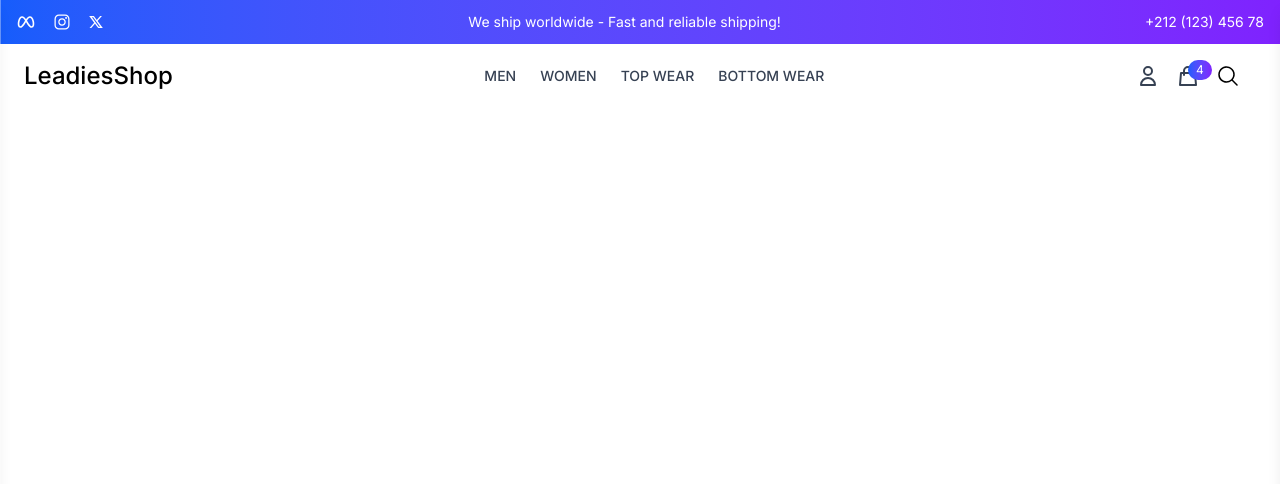
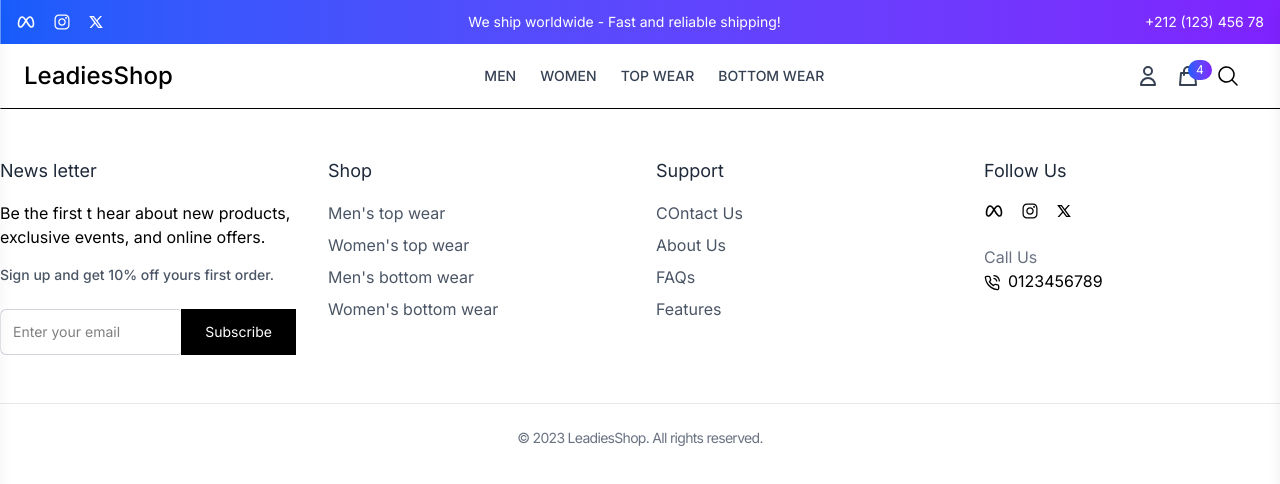
Before and after one commit to salmaelakhal/fullstack-mern-ecommerce, a React (Vite) app in the folder frontend/: page / in a window 1280 px wide. Shown: the top 484 px of the page. Built offline with nearby package versions, Linux system fonts and the light colour scheme.

Commit message:
Complete footer UI

```diff
--- a/frontend/src/components/Cart/CartContents.jsx
+++ b/frontend/src/components/Cart/CartContents.jsx
@@ -35,7 +35,7 @@
                              size: {product.size} | color: {product.color}
                          </p>
                          <div className='flex items-center mt-2'>
-                             <butto className="border rounded px-2 py-1 text-xl font-medium">-</butto>
+                             <button className="border rounded px-2 py-1 text-xl font-medium">-</button>
                              <span className='mx-2'>{ product.quantity}</span>
                              <button className="border rounded px-2 py-1 text-xl font-medium">+</button>
 
--- /dev/null
+++ b/frontend/src/components/Common/Footer.jsx
@@ -0,0 +1,124 @@
+import React from 'react'
+import { Link } from 'react-router-dom';
+import { TbBrandMeta  } from 'react-icons/tb'
+import { IoLogoInstagram } from "react-icons/io";
+import { RiTwitterXLine } from "react-icons/ri";
+import { FiPhoneCall } from "react-icons/fi";
+
+function Footer() {
+  return (
+    <footer className="border-t py-12">
+      <div className="container mx-auto grid grid-cols-1 md:grid-cols-4 gap-8 px-4 lg:px-0">
+        <div>
+          <h3 className='text-lg text-gray-800 mb-4'>News letter</h3>
+          <p className='text-gray mb-4'>
+            Be the first t hear about new products, exclusive events,
+            and online offers.
+          </p>
+          <p className='font-medium text-sm text-gray-600 mb-6 '>Sign up and get 10% off yours first order.</p>
+
+          {/* Newsletter from */}
+          <form className="flex">
+            <input type="email"
+              placeholder='Enter your email'
+              className='p-3 w-full text-sm border-t border-l border-b border-gray-300 rounded rounded-l-md focus:outline-none focus:ring-2 focus:ring-gray-6-500 transition-all required'
+            />
+            <button type='submit' className='bg-black text-white px-6 py-3 text-sm rouned-r-md hover:bg-gray-800 transition-all'>Subscribe</button>
+          </form>
+        </div>
+        {/* Shop Links */}
+        <div>
+          <h3 className='text-lg text-gray-800 mb-4'>Shop</h3>
+          <ul className='space-y-2 text-gray-600'>
+            <li>
+              <Link to='#' className='hover:text-gray-800 transition-colors'>Men's top wear</Link>
+            </li>
+
+            <li>
+              <Link to='#' className='hover:text-gray-800 transition-colors'>Women's top wear</Link>
+            </li>
+
+            <li>
+              <Link to='#' className='hover:text-gray-800 transition-colors'>Men's bottom wear</Link>
+            </li>
+
+            <li>
+              <Link to='#' className='hover:text-gray-800 transition-colors'>Women's bottom wear</Link>
+            </li>
+
+
+          </ul>
+        </div>
+
+      {/* Support Link */}
+
+      <div>
+          <h3 className='text-lg text-gray-800 mb-4'>Support</h3>
+          <ul className='space-y-2 text-gray-600'>
+            <li>
+              <Link to='#' className='hover:text-gray-800 transition-colors'>COntact Us</Link>
+            </li>
+
+            <li>
+              <Link to='#' className='hover:text-gray-800 transition-colors'>About Us</Link>
+            </li>
+
+            <li>
+              <Link to='#' className='hover:text-gray-800 transition-colors'>FAQs</Link>
+            </li>
+
+            <li>
+              <Link to='#' className='hover:text-gray-800 transition-colors'>Features</Link>
+            </li>
+
+          </ul>
+        </div>
+
+        {/* Fllow us */}
+        <div>
+          <h3 className='text-lg text-gray-800 mb-4'>Follow Us</h3>
+          <div className='flex items-center space-x-4 mb-6'>
+            <a href="https://www.facebook.com"
+              target='_blank'
+              rel='noopener noreferrer'
+              className='hover:text-gray-300'
+            >
+              <TbBrandMeta className='h-5 w-5' />
+            </a>
+
+            <a href="https://www.facebook.com"
+              target='_blank'
+              rel='noopener noreferrer'
+              className='hover:text-gray-300'
+            >
+              <IoLogoInstagram className='h-5 w-5' />
+            </a>
+
+            <a href="https://www.facebook.com"
+              target='_blank'
+              rel='noopener noreferrer'
+              className='hover:text-gray-300'
+            >
+              <RiTwitterXLine className='h-4 w-4' />
+            </a>
+
+          </div>
+
+          <p className='text-gray-500'>Call Us</p>
+          <FiPhoneCall className='inline-block mr-2' />
+          0123456789
+        </div>
+      </div>
+      {/* Footer bottom */}
+      <div className=' container mx-auto mt-12 px-4 lg:px-0 border-t border-gray-200 pt-6'>
+        <p className='text-gray-500 text-sm tracking-tighter text-center'>
+          &copy; 2023 LeadiesShop. All rights reserved.
+        </p>
+      </div>
+    </footer>
+
+  )
+}
+
+
+export default Footer
--- a/frontend/src/components/Common/Navbar.jsx
+++ b/frontend/src/components/Common/Navbar.jsx
@@ -16,6 +16,9 @@
         setNavDrawerOpen(!navDrawerOpen);
     }
 
+    /**
+     * Toggle the open state of the cart drawer
+     */
     const toggleCartDrawer = () => {
         setDrawerOpen(!drawerOpen);
     }
@@ -70,7 +73,7 @@
 
             {/* Mobile Navigation */}
             <div className={`fixed top-0 left-0 w-3/4 sm:w-1/2 md:w-1/3 h-full bg-white shadow-lg transform transistion-transform duration-300 z-50 ${navDrawerOpen ? 'translate-x-0' : '-translate-x-full'}`}>
-                <div class="flew justify-end p-4">
+                <div className="flew justify-end p-4">
                     <button onClick={toggleNavDrawer}>
                         <IoMdClose className='h-6 w-6 text-gray-600'></IoMdClose>
                     </button>
--- a/frontend/src/components/Layout/UserLayout.jsx
+++ b/frontend/src/components/Layout/UserLayout.jsx
@@ -1,15 +1,20 @@
 import React from 'react';
 import { Outlet } from 'react-router-dom';
 import Header from '../Common/Header';
+import Footer from '../Common/Footer';
 
 export default function UserLayout() {
   return (
     <>
       {/* Header  */}
+      <Header />
+
       {/* main content  */}
+
+
       {/* Footer */}
+      <Footer />
 
-      <Header />
     </>
   );
 }
```
